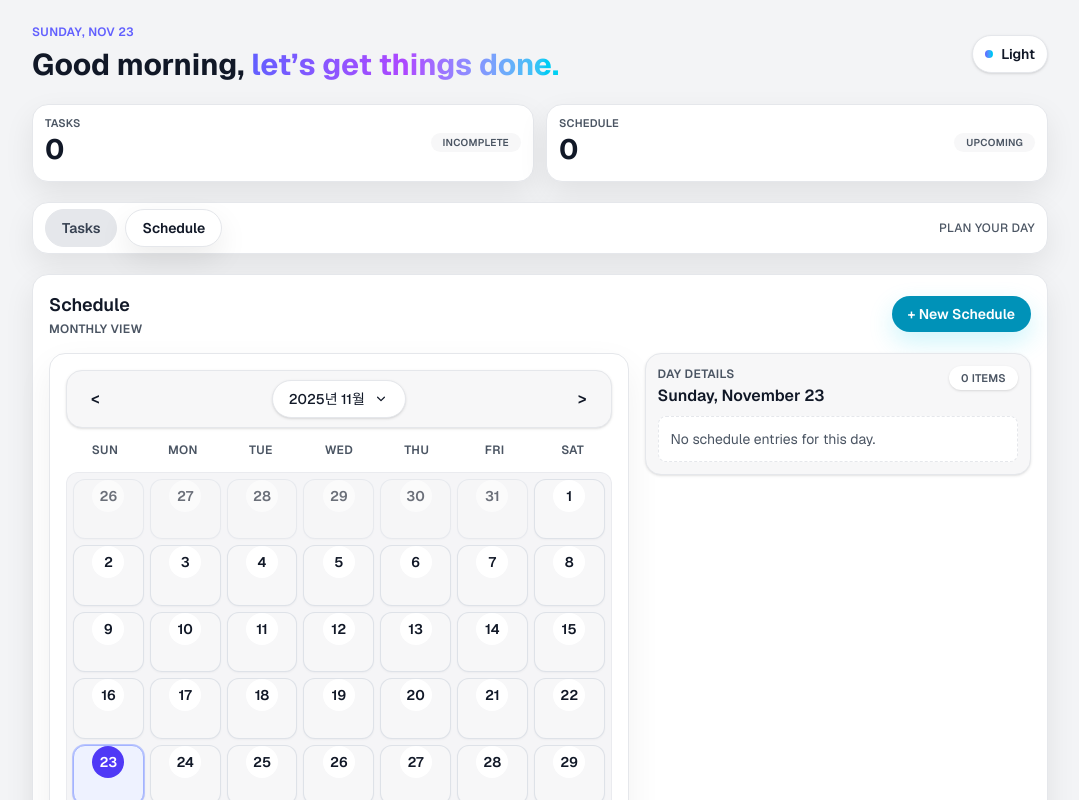
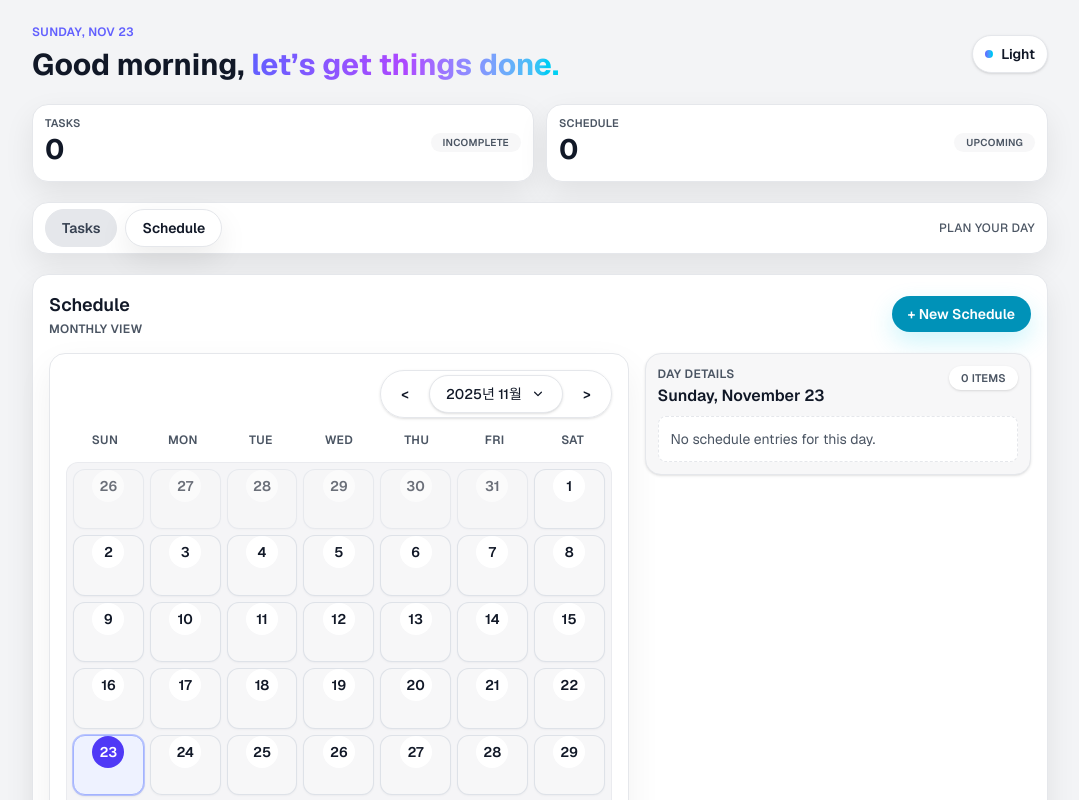
Before and after one commit to bbg-96/logme, a Next.js app: page / in a window 1280 px wide. Both pictures are taken after a click on the button "Schedule". Shown: the top 800 px of the page, without its empty margins (100-1179 px from the left). Built offline with nearby package versions, Linux system fonts and the light colour scheme.

Commit message:
Refine calendar header layout

```diff
--- a/components/schedule/calendar-header.tsx
+++ b/components/schedule/calendar-header.tsx
@@ -41,24 +41,21 @@ export function CalendarHeader({ currentMonth, onChangeMonth, onSelectMonth }: C
   );
 
   return (
-    <div
-      ref={containerRef}
-      className="relative flex items-center justify-between gap-2 rounded-2xl border border-[color:var(--color-border-subtle)] bg-[var(--color-bg-subtle)] px-3 py-2 shadow-sm"
-    >
+    <div ref={containerRef} className="relative flex items-center justify-end">
+      <div className="flex items-center justify-end gap-2 rounded-full border border-gray-200 bg-white/70 px-2 py-1 shadow-sm">
         <button
           onClick={() => onChangeMonth(-1)}
-        className="rounded-full px-3 py-2 text-base font-semibold text-[var(--color-text-primary)] transition hover:bg-[var(--color-bg-card)] focus-visible:outline focus-visible:outline-2 focus-visible:outline-indigo-500"
+          className="rounded-full px-3 py-2 text-sm font-semibold text-[var(--color-text-primary)] transition hover:bg-gray-50 focus-visible:outline focus-visible:outline-2 focus-visible:outline-indigo-500"
           aria-label="Previous month"
         >
           &lt;
         </button>
 
-      <div className="flex-1 text-center">
-        <div className="relative inline-flex">
+        <div className="relative">
           <button
             type="button"
             onClick={() => setIsPickerOpen((open) => !open)}
-            className="inline-flex items-center gap-2 rounded-full border border-[color:var(--color-border-subtle)] bg-[var(--color-bg-card)] px-4 py-2 text-sm font-medium text-[var(--color-text-primary)] shadow-sm transition hover:bg-[var(--color-bg-subtle)] focus-visible:outline focus-visible:outline-2 focus-visible:outline-indigo-500"
+            className="inline-flex items-center gap-2 rounded-full border border-gray-200 bg-white px-4 py-2 text-sm font-medium text-[var(--color-text-primary)] shadow-sm transition hover:bg-gray-50 focus-visible:outline focus-visible:outline-2 focus-visible:outline-indigo-500"
             aria-haspopup="dialog"
             aria-expanded={isPickerOpen}
           >
@@ -79,8 +76,8 @@ export function CalendarHeader({ currentMonth, onChangeMonth, onSelectMonth }: C
           </button>
 
           {isPickerOpen && (
-            <div className="absolute left-1/2 z-20 mt-2 w-64 -translate-x-1/2 rounded-xl bg-white text-[var(--color-text-primary)] shadow-xl ring-1 ring-black/5">
-              <div className="flex items-center justify-between border-b border-[color:var(--color-border-subtle)] px-3 py-2 text-sm font-semibold">
+            <div className="absolute right-0 z-20 mb-3 w-56 -translate-y-full rounded-xl bg-white text-[var(--color-text-primary)] shadow-xl ring-1 ring-black/5">
+              <div className="flex items-center justify-between border-b border-gray-100 px-3 py-2 text-sm font-semibold">
                 <button
                   type="button"
                   onClick={() => setVisibleYear((year) => year - 1)}
@@ -89,7 +86,7 @@ export function CalendarHeader({ currentMonth, onChangeMonth, onSelectMonth }: C
                 >
                   &lt;
                 </button>
-                <span>{visibleYear}년</span>
+                <span className="py-1 font-semibold">{visibleYear}년</span>
                 <button
                   type="button"
                   onClick={() => setVisibleYear((year) => year + 1)}
@@ -101,11 +98,16 @@ export function CalendarHeader({ currentMonth, onChangeMonth, onSelectMonth }: C
               </div>
 
               <div className="grid grid-cols-4 gap-2 p-3 text-sm">
-                {Array.from({ length: 12 }, (_, index) => index + 1).map((month) => (
+                {Array.from({ length: 12 }, (_, index) => index + 1).map((month) => {
+                  const isActive =
+                    visibleYear === currentMonth.getFullYear() && month - 1 === currentMonth.getMonth();
+                  return (
                     <button
                       key={month}
                       type="button"
-                    className="w-full rounded-lg px-3 py-2 text-[var(--color-text-primary)] transition hover:bg-gray-100 focus-visible:outline focus-visible:outline-2 focus-visible:outline-indigo-500"
+                      className={`w-full rounded-lg px-2 py-1 transition hover:bg-gray-100 focus-visible:outline focus-visible:outline-2 focus-visible:outline-indigo-500 ${
+                        isActive ? "bg-gray-900 text-white" : "text-[var(--color-text-primary)]"
+                      }`}
                       onClick={() => {
                         onSelectMonth(visibleYear, month - 1);
                         setIsPickerOpen(false);
@@ -113,20 +115,21 @@ export function CalendarHeader({ currentMonth, onChangeMonth, onSelectMonth }: C
                     >
                       {month}
                     </button>
-                ))}
+                  );
+                })}
               </div>
             </div>
           )}
         </div>
-      </div>
 
         <button
           onClick={() => onChangeMonth(1)}
-        className="rounded-full px-3 py-2 text-base font-semibold text-[var(--color-text-primary)] transition hover:bg-[var(--color-bg-card)] focus-visible:outline focus-visible:outline-2 focus-visible:outline-indigo-500"
+          className="rounded-full px-3 py-2 text-sm font-semibold text-[var(--color-text-primary)] transition hover:bg-gray-50 focus-visible:outline focus-visible:outline-2 focus-visible:outline-indigo-500"
           aria-label="Next month"
         >
           &gt;
         </button>
       </div>
+    </div>
   );
 }
```
Lines whose indentation alone changed are shown as unchanged.
